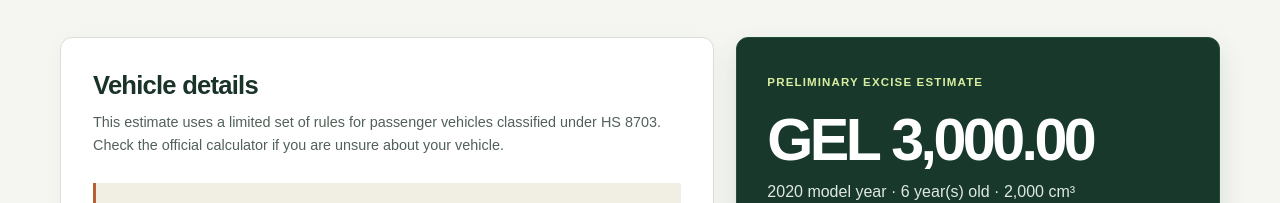
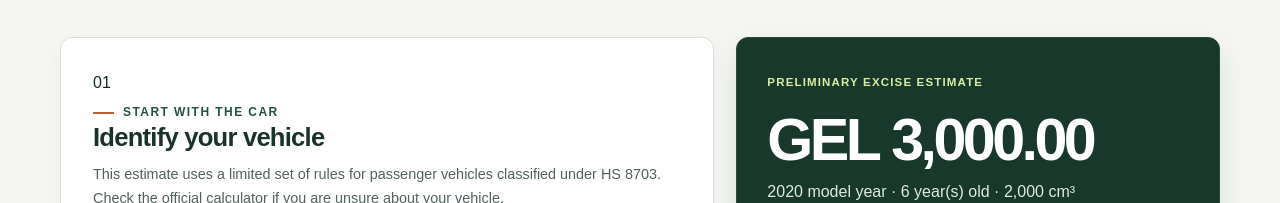
Before and after one commit to GIORGIO2032Q4E/portavero, a Next.js app: page /vehicle-import in a window 1280 px wide. Shown: the part 566-769 px from the top of the page. Built offline with nearby package versions, Linux system fonts and the light colour scheme; no server answers.

Commit message:
Improve vehicle form hierarchy

```diff
--- a/src/app/vehicle-import/page.tsx
+++ b/src/app/vehicle-import/page.tsx
@@ -111,8 +111,8 @@ export default function VehicleImportPage() {
 
       <section className="section">
         <div className="container tool-layout">
-          <section className="panel">
-            <h2>Vehicle details</h2>
+          <section className="panel vehicle-panel">
+            <div className="vehicle-section-heading"><span className="step-chip">01</span><div><span className="eyebrow">Start with the car</span><h2>Identify your vehicle</h2></div></div>
             <p className="panel-intro">This estimate uses a limited set of rules for passenger vehicles classified under HS 8703. Check the official calculator if you are unsure about your vehicle.</p>
             <div className="notice"><strong>Electric vehicles:</strong> This estimator does not calculate the special excise rule for fully electric vehicles. Use the official Revenue Service calculator for electric vehicles and any vehicle with uncertain classification or transitional status.</div>
             <div className="form-grid">
```
